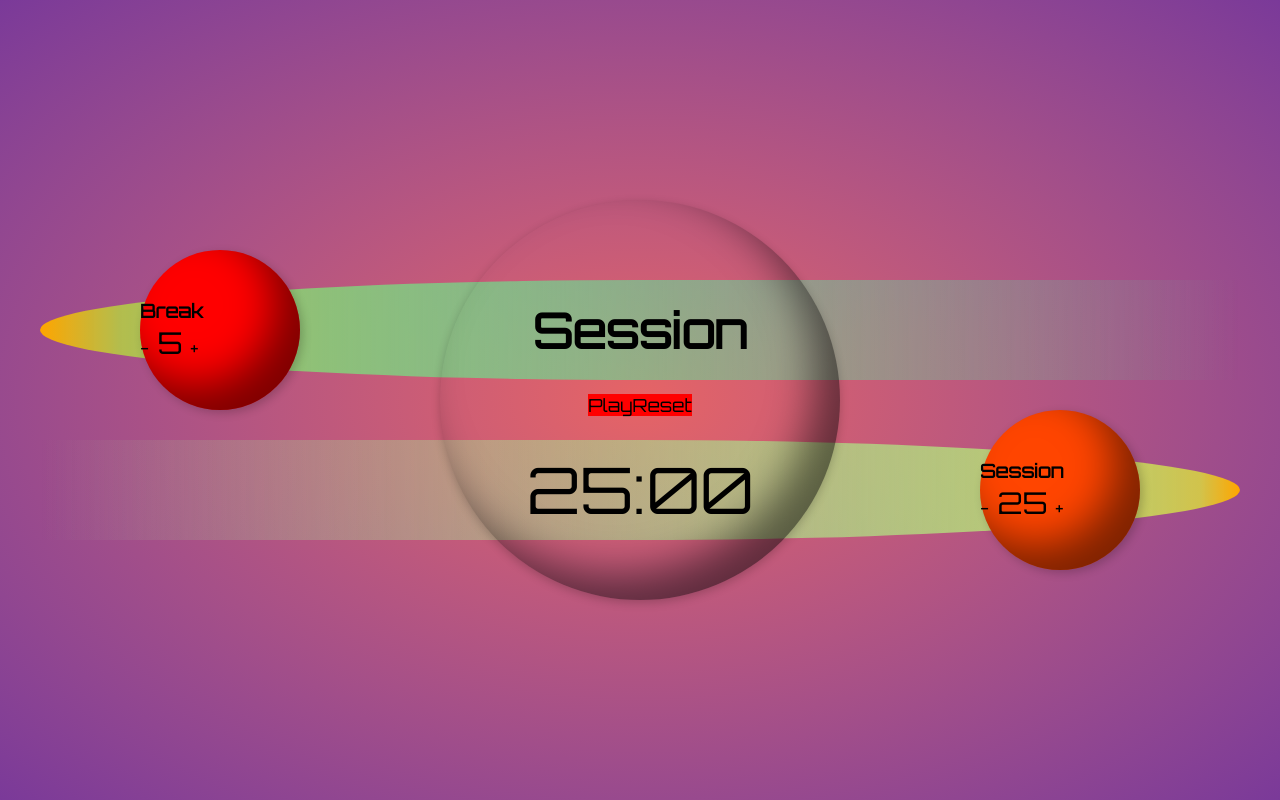
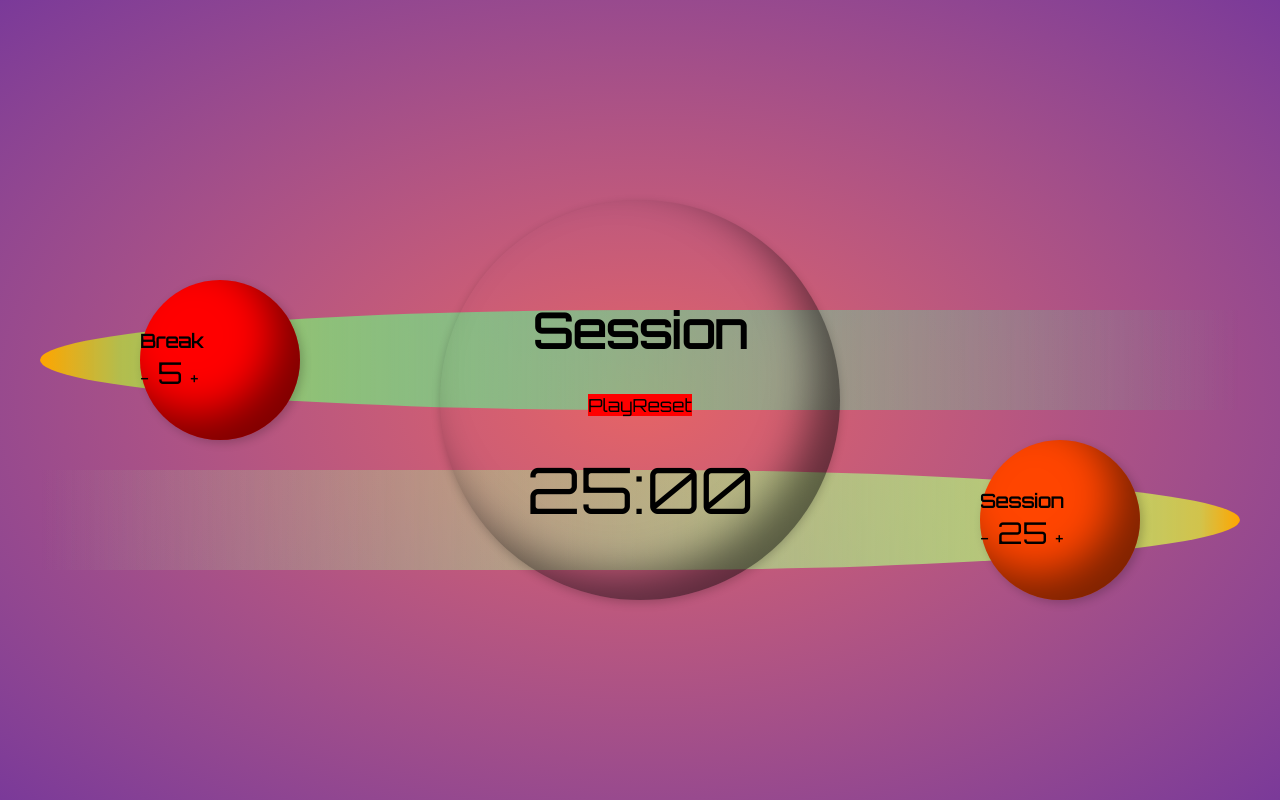
Before and after one commit to ian-flynn/space-o-doro, a React app: page / in a window 1280 px wide. Built offline with nearby package versions, Linux system fonts and the light colour scheme.

Commit message:
simplified comet component

```diff
--- a/src/components/Comet.jsx
+++ b/src/components/Comet.jsx
@@ -2,8 +2,7 @@ import React from 'react';
 
 const Comet = ({ type, time, changeTime, floatDirection }) => {
   return (
-    <div>
-      <figure className={type + '-stripe'}>
+    <div className={type + '-stripe'}>
       <div className={'orb orb-contents ' + floatDirection}>
         <h3 id={type + '-label'}>{type[0].toUpperCase() + type.slice(1)}</h3>
         <div>
@@ -12,7 +11,6 @@ const Comet = ({ type, time, changeTime, floatDirection }) => {
           <button onClick={() => changeTime(60, type)}>+</button>
         </div>
       </div>
-      </figure>
     </div>
   );
 };
```
Lines whose indentation alone changed are shown as unchanged.
